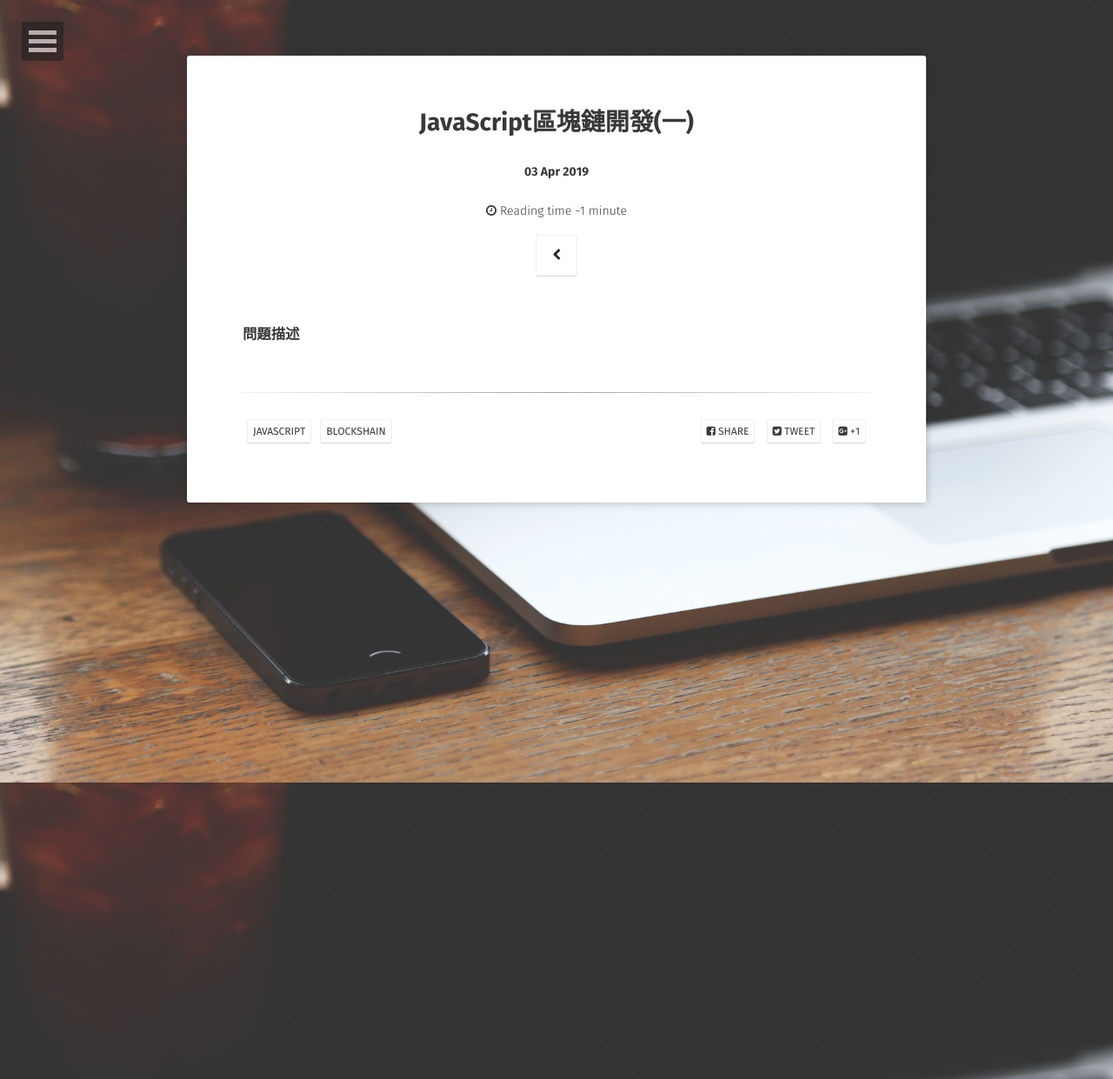
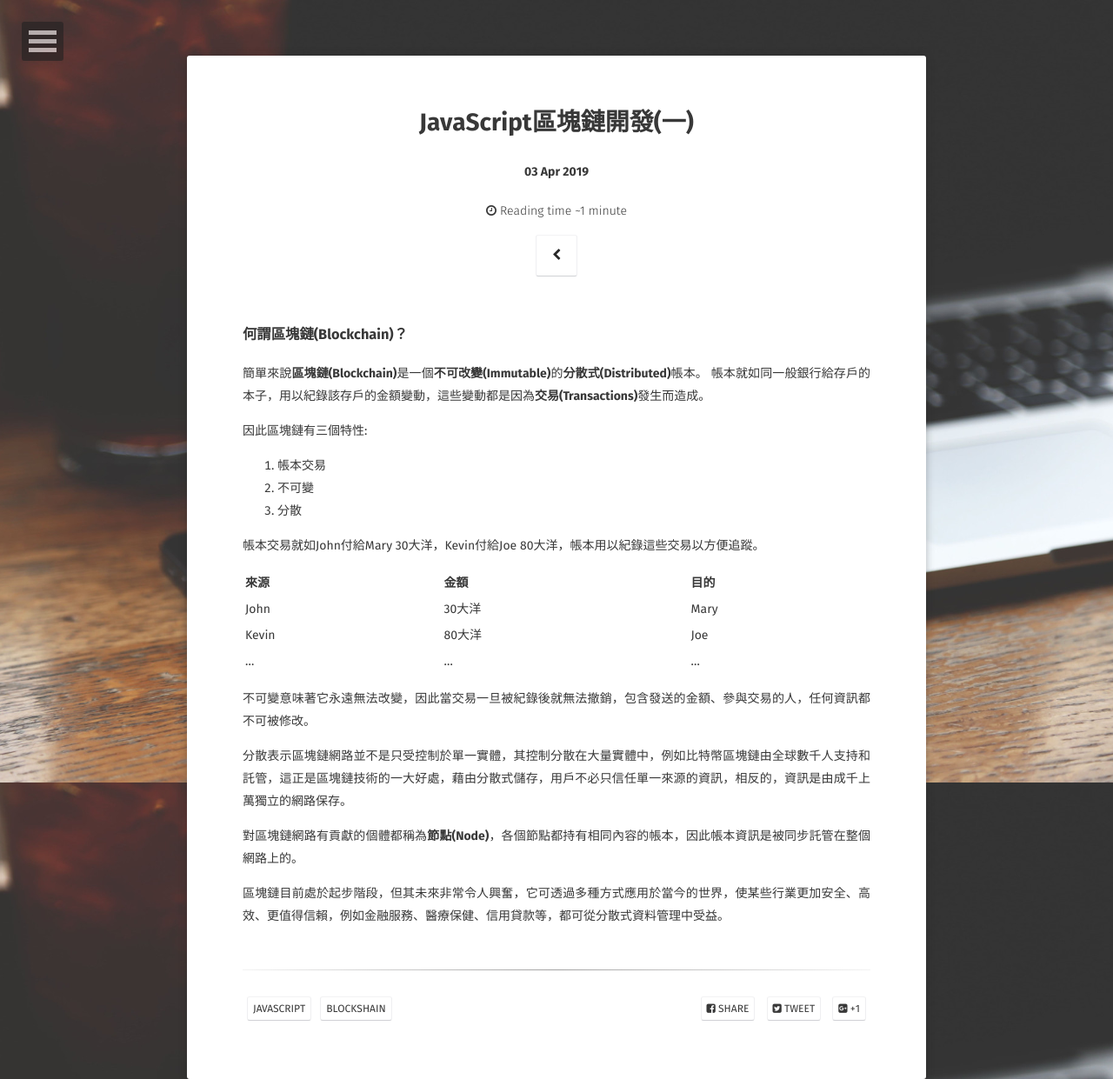
Before and after one commit to kisekitw/kisekitw.github.io, a Jekyll site: the page built from _posts/2021-04-03-JavaScript區塊鏈開發(一).md, in a window 1280 px wide. Shown: the whole page at 87% size. Built offline with Jekyll 4.4.1, drawn with Linux system fonts in a browser that asks for light colours; some web fonts are replaced.

Commit message:
blockchain v1

```diff
--- a/_posts/2021-04-03-JavaScript區塊鏈開發(一).md
+++ b/_posts/2021-04-03-JavaScript區塊鏈開發(一).md
@@ -9,4 +9,28 @@ tag:
 comments: false
 ---
 
-### 問題描述
+### 何謂區塊鏈(Blockchain)？
+
+簡單來說**區塊鏈(Blockchain)**是一個**不可改變(Immutable)**的**分散式(Distributed)**帳本。
+帳本就如同一般銀行給存戶的本子，用以紀錄該存戶的金額變動，這些變動都是因為**交易(Transactions)**發生而造成。
+
+因此區塊鏈有三個特性:
+1. 帳本交易
+2. 不可變
+3. 分散
+
+帳本交易就如John付給Mary 30大洋，Kevin付給Joe 80大洋，帳本用以紀錄這些交易以方便追蹤。
+
+|來源|金額|目的|
+|---|---|---|
+|John|30大洋|Mary|
+|Kevin|80大洋|Joe|
+|...|...|...|
+
+不可變意味著它永遠無法改變，因此當交易一旦被紀錄後就無法撤銷，包含發送的金額、參與交易的人，任何資訊都不可被修改。
+
+分散表示區塊鏈網路並不是只受控制於單一實體，其控制分散在大量實體中，例如比特幣區塊鏈由全球數千人支持和託管，這正是區塊鏈技術的一大好處，藉由分散式儲存，用戶不必只信任單一來源的資訊，相反的，資訊是由成千上萬獨立的網路保存。
+
+對區塊鏈網路有貢獻的個體都稱為**節點(Node)**，各個節點都持有相同內容的帳本，因此帳本資訊是被同步託管在整個網路上的。
+
+區塊鏈目前處於起步階段，但其未來非常令人興奮，它可透過多種方式應用於當今的世界，使某些行業更加安全、高效、更值得信賴，例如金融服務、醫療保健、信用貸款等，都可從分散式資料管理中受益。
```
